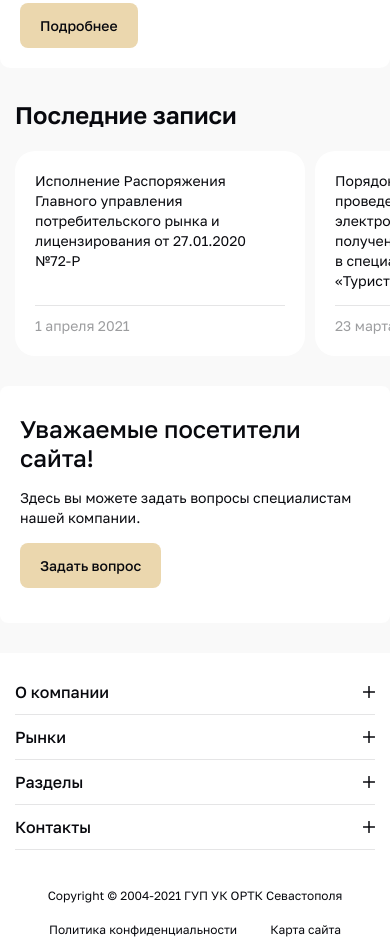
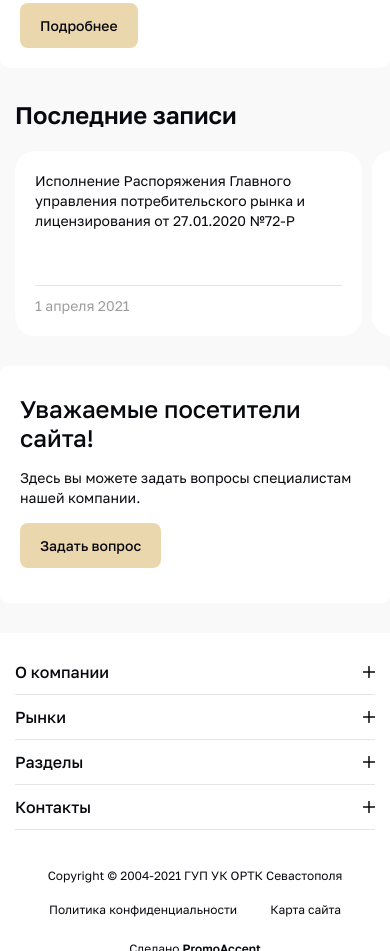
Before and after one commit to GrinCaseCode/gupukortsev, a plain HTML site: page index.html in a window 390 px wide. Shown: the part 1974-2925 px from the top of the page. Drawn offline with nearby package versions, Linux system fonts and the light colour scheme.

Commit message:
Add files via upload

```diff
--- a/css/media.css
+++ b/css/media.css
@@ -342,9 +342,10 @@
   margin-right: -15px;
 }
 .row_news .item-news {
-  min-height: 100%;
-  max-width: 320px;
-  box-shadow: none !important;
+  max-width: 86vw;
+  width: 100%;
+    min-height: 100%;
+    box-shadow: none !important;
 }
 .row_news .slick-track {
     display: flex !important;
@@ -488,10 +489,6 @@
 .modal-wrap .title-middle {
   padding-bottom: 18px;
 }
-.row_news .item-news {
-  max-width: 290px;
-  width: 100%;
-}
 .row_news .col-md-4 {
   padding: 0 5px;
 }
@@ -499,6 +496,9 @@
   margin-left: -5px;
   margin-right: -15px;
 }
+.row_news .item-news {
+  max-width: 89vw;
+  }
 }
 
 /* Custom, iPhone Retina */
```
